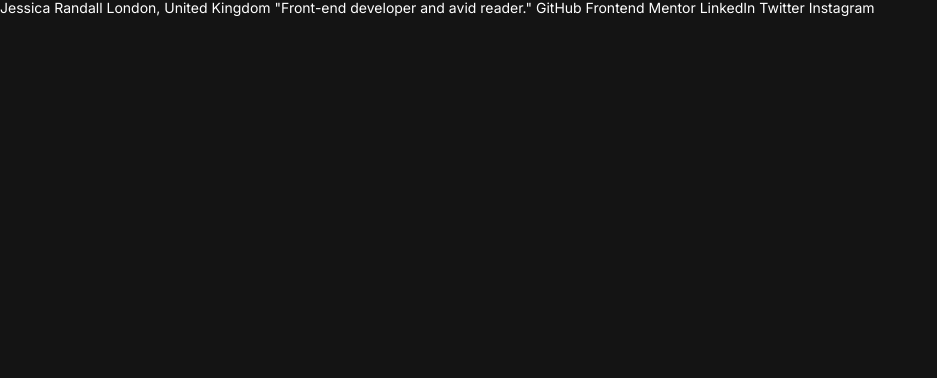
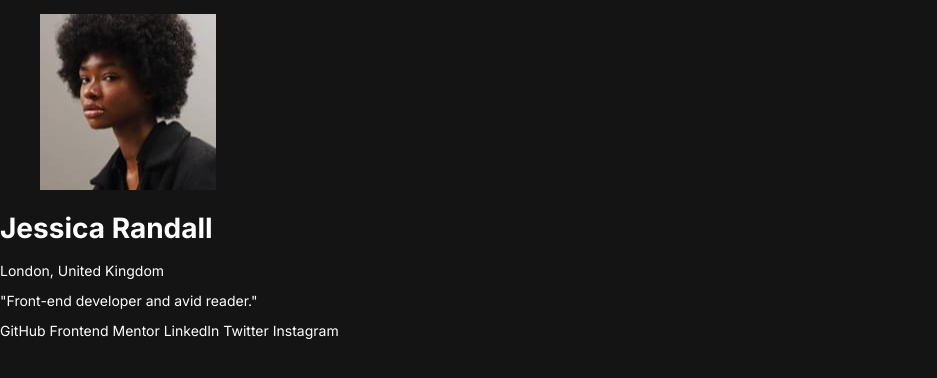
Before and after one commit to Celthros/social-links-profile-challenge, a website: page index.html in a window 1280 px wide. Shown: the whole page, without its empty margins (0-937 px from the left). Drawn offline with Linux system fonts and the light colour scheme.

Commit message:
add social profile section to index.html with avatar and description

```diff
--- a/index.html
+++ b/index.html
@@ -15,9 +15,26 @@
 </head>
 <body>
 <main>
-Jessica Randall
-London, United Kingdom
-"Front-end developer and avid reader."
+
+	<section class="social__profile">
+		<figure  class="social__profile__figure">
+			<img class="social__profile__img" src="assets/images/avatar-jessica.jpeg" alt="Victor Crest">
+		</figure>
+		<div class="social__profile__info">
+			<h1>Jessica Randall</h1>
+			<p>London, United Kingdom</p>
+		</div>
+
+		<div class="social__profile__info">
+			<p>"Front-end developer and avid reader."</p>
+		</div>
+
+		<div class="social__profile__buttons">
+
+		</div>
+	</section>
+
+
 
 GitHub
 Frontend Mentor
```
Also changed, not shown: src/css/components/_social.scss (added).
